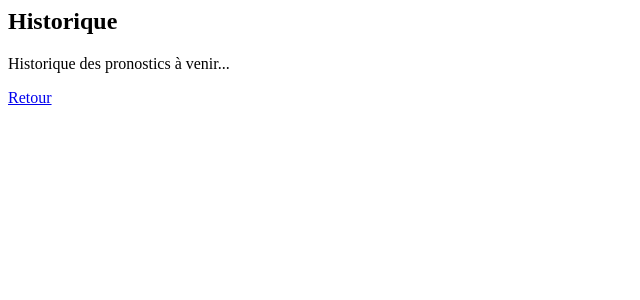
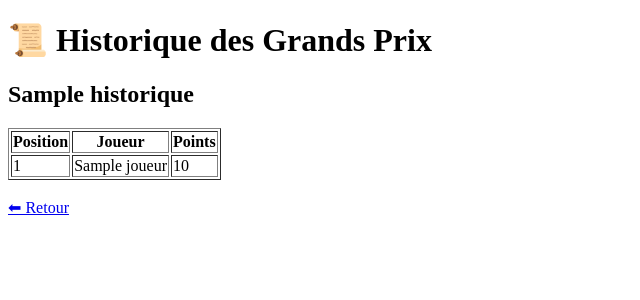
Before and after one commit to peugeot40-6/f1-pronostics-2026, a Flask app: template templates/historique.html in a window 1280 px wide. Shown: the top 300 px of the page, without its empty margins (0-640 px from the left). Run offline with Flask 3, Linux system fonts and the light colour scheme; the template is opened without the code that fills it: most values are stand-ins (such as "Sample title", 1, 10 or a date in 2020).

Commit message:
Update historique.html

```diff
--- a/templates/historique.html
+++ b/templates/historique.html
@@ -1,5 +1,35 @@
-<h2>Historique</h2>
+<!DOCTYPE html>
+<html>
+<head>
+    <title>Historique</title>
+</head>
+<body>
 
-<p>Historique des pronostics à venir...</p>
+<h1>📜 Historique des Grands Prix</h1>
 
-<a href="/accueil">Retour</a>
+{% for gp, joueurs in historique.items() %}
+    <h2>{{ gp }}</h2>
+
+    <table border="1">
+        <tr>
+            <th>Position</th>
+            <th>Joueur</th>
+            <th>Points</th>
+        </tr>
+
+        {% for j in joueurs %}
+        <tr>
+            <td>{{ loop.index }}</td>
+            <td>{{ j.joueur }}</td>
+            <td>{{ j.score }}</td>
+        </tr>
+        {% endfor %}
+    </table>
+
+    <br>
+{% endfor %}
+
+<a href="/accueil">⬅ Retour</a>
+
+</body>
+</html>
```
